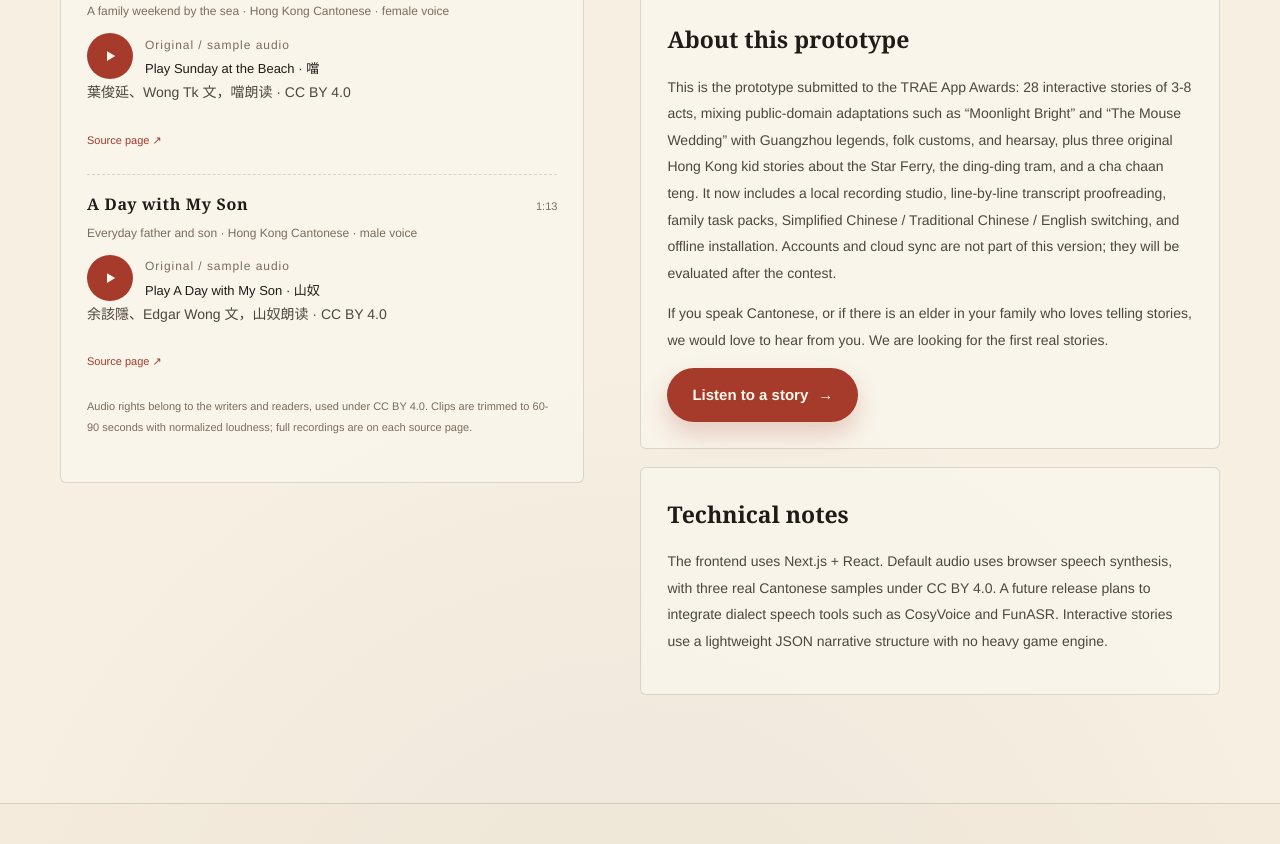
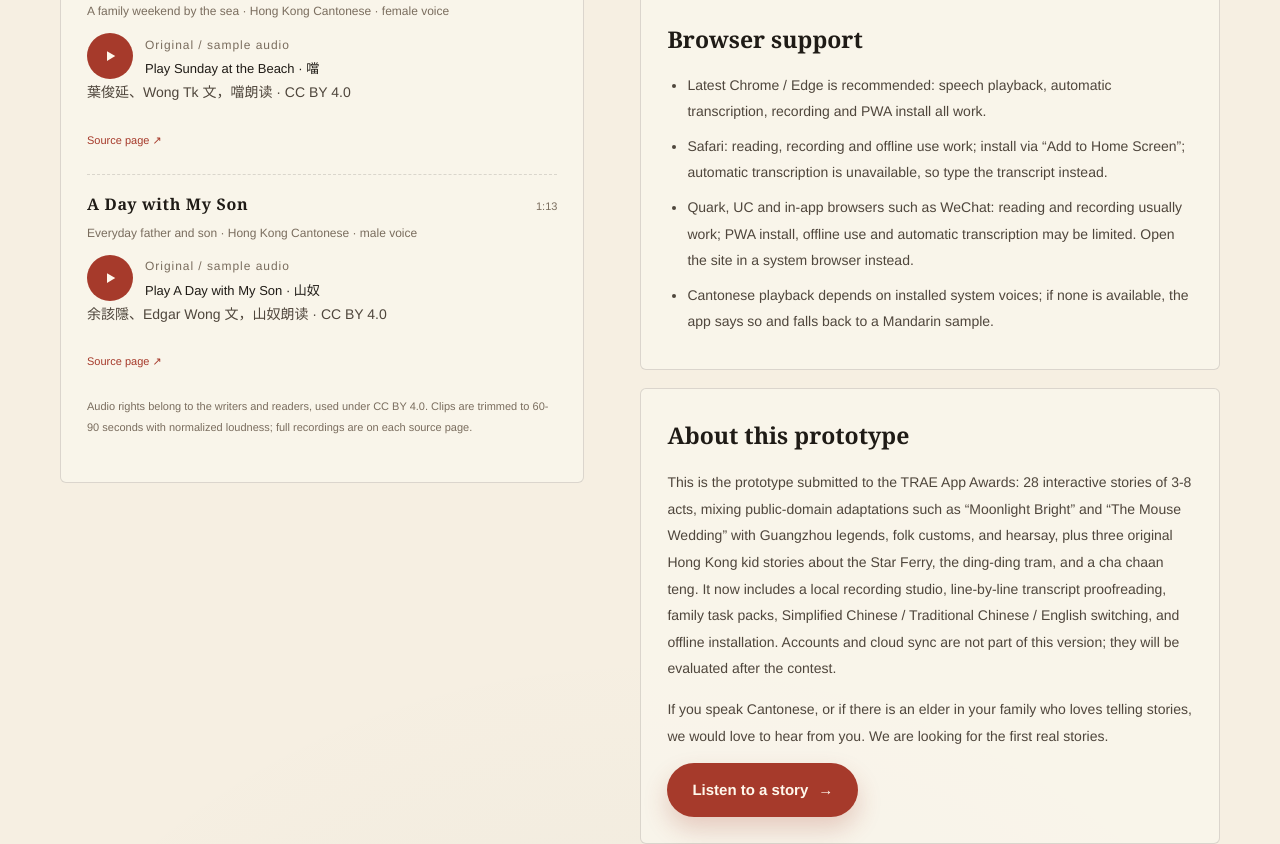
Before and after one commit to flashJJ/voicetrace, a Next.js app in the folder web/: page /about in a window 1280 px wide. Shown: the part 1120-1964 px from the top of the page. Built offline with nearby package versions, Linux system fonts and the light colour scheme.

Commit message:
docs: 关于页与报名帖补浏览器兼容说明

```diff
--- a/web/app/about/page.js
+++ b/web/app/about/page.js
@@ -46,6 +46,13 @@ const COPY = {
       "自动转写：使用浏览器自带的语音服务（Chrome / Edge 支持），开启时音频可能发送给浏览器厂商；可以在录音棚关闭，改为手动输入。",
       "录音与故事可随时删除；删除会同时移除本机音频与转写，无法恢复。",
       "AI 合成音会明确标注；不会用 AI 冒充真实人物。",
+    ],
+    compatTitle: "浏览器兼容",
+    compatItems: [
+      "推荐最新版 Chrome / Edge：语音播放、自动转写、录音与 PWA 安装均可使用。",
+      "Safari：可以读故事、录音和离线；安装请用「添加到主屏幕」；自动转写不可用，可在录音棚手动输入。",
+      "夸克、UC 与微信内置浏览器：阅读和录音通常可用；PWA 安装、离线与自动转写可能受限，建议在系统浏览器中打开。",
+      "粤语发音取决于设备是否安装粤语语音；没有时会提示，并改用普通话示例。",
     ],
     prototypeTitle: "关于这个原型",
     prototype1:
@@ -106,6 +113,13 @@ const COPY = {
       "Automatic transcription: uses the browser's speech service (Chrome / Edge). When enabled, audio may be sent to the browser vendor; it can be turned off in the studio in favor of typing.",
       "Recordings and stories can be deleted anytime; deletion removes both local audio and transcript and cannot be undone.",
       "AI-generated audio is clearly labeled and never impersonates a real person.",
+    ],
+    compatTitle: "Browser support",
+    compatItems: [
+      "Latest Chrome / Edge is recommended: speech playback, automatic transcription, recording and PWA install all work.",
+      "Safari: reading, recording and offline use work; install via “Add to Home Screen”; automatic transcription is unavailable, so type the transcript instead.",
+      "Quark, UC and in-app browsers such as WeChat: reading and recording usually work; PWA install, offline use and automatic transcription may be limited. Open the site in a system browser instead.",
+      "Cantonese playback depends on installed system voices; if none is available, the app says so and falls back to a Mandarin sample.",
     ],
     prototypeTitle: "About this prototype",
     prototype1:
@@ -208,6 +222,15 @@ export default function AboutPage() {
         </section>
 
         <section className="about-card">
+          <h2>{c.compatTitle}</h2>
+          <ul>
+            {c.compatItems.map((item) => (
+              <li key={item}>{item}</li>
+            ))}
+          </ul>
+        </section>
+
+        <section className="about-card">
           <h2>{c.prototypeTitle}</h2>
           <p>{c.prototype1}</p>
           <p>{c.prototype2}</p>
```
Also changed, not shown: 2 other files (tests, documents, lock files or other folders).
